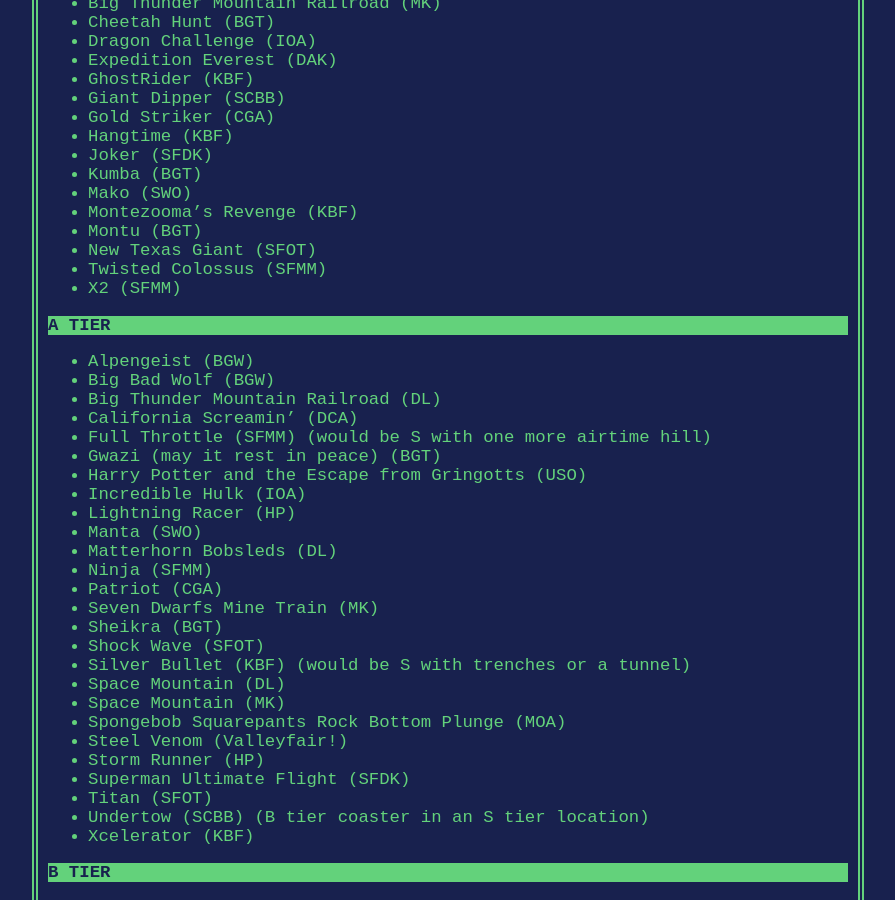
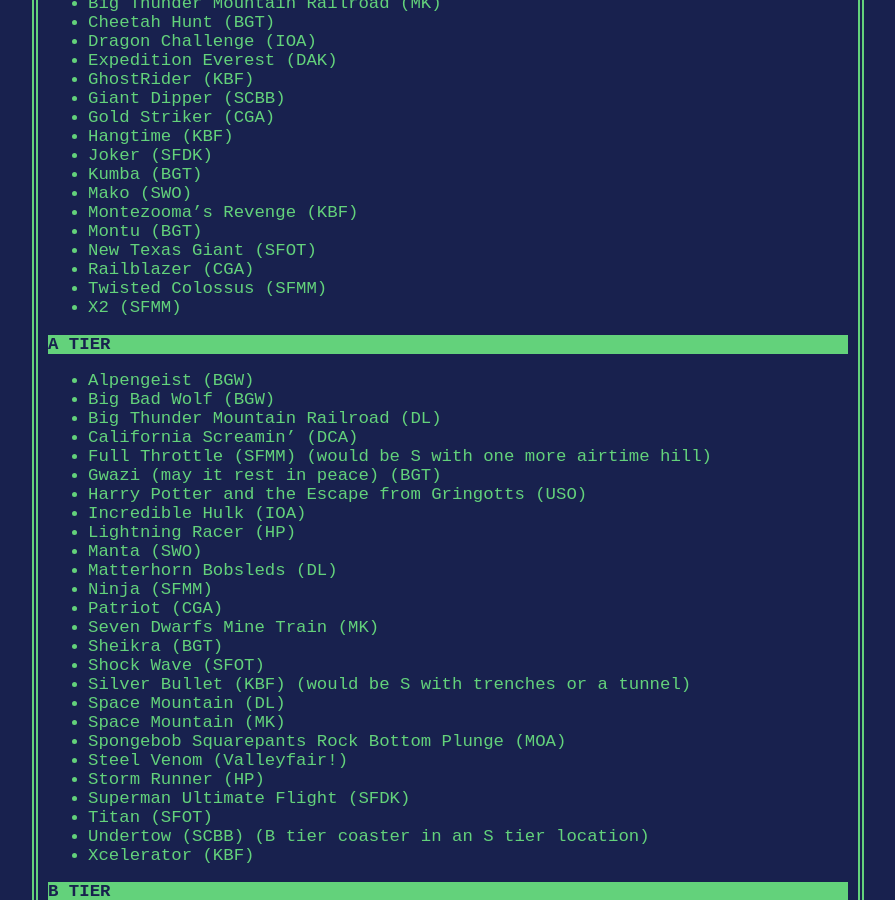
Before and after one commit to jkap/jkap-crimeteam, a Jekyll site: the page built from coaster-tiers.md, in a window 1280 px wide and 900 px high, scrolled down 623 px. Shown: the whole window, without its empty margins (192-1087 px from the left). Built offline with Jekyll 4.4.1, drawn with Linux system fonts in a browser that asks for light colours.

Commit message:
RAILBLAZER

```diff
--- a/coaster-tiers.md
+++ b/coaster-tiers.md
@@ -48,6 +48,7 @@ all tiers sorted alphabetically
 * Montezooma’s Revenge (KBF)
 * Montu (BGT)
 * New Texas Giant (SFOT)
+* Railblazer (CGA)
 * Twisted Colossus (SFMM)
 * X2 (SFMM)
 
@@ -141,3 +142,5 @@ all tiers sorted alphabetically
 * 5/25/18
   * added Knott’s
   * why the fuck did i make Superman Ultimate Flight a C tier? that’s a fun coaster, i think i was just mad
+* 6/9/17
+	* RAILBLAZER
```
